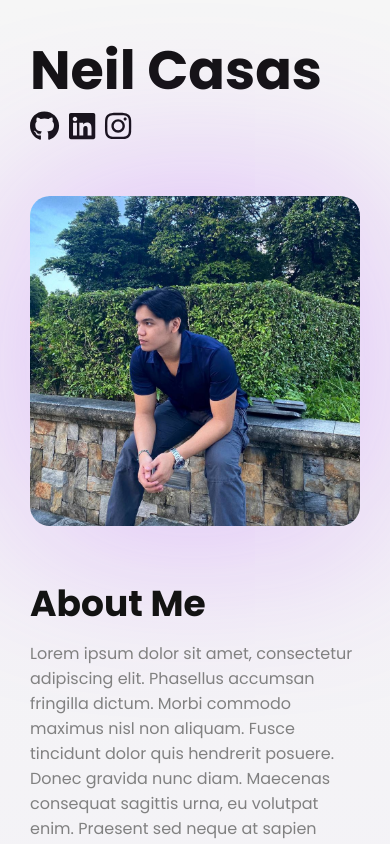
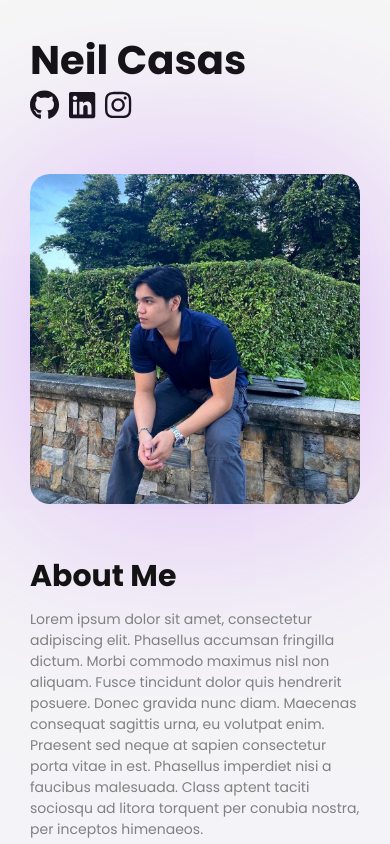
Before and after one commit to neilcasas/portfolio-v1, a Next.js app: page / in a window 390 px wide. Shown: the top 844 px of the page. Built offline with nearby package versions, Linux system fonts and the light colour scheme.

Commit message:
added new font variables

```diff
--- a/src/app/components/Hero.module.scss
+++ b/src/app/components/Hero.module.scss
@@ -1,7 +1,7 @@
 .hero {
   margin-bottom: 50px;
   h1 {
-    font-size: 84px;
+    font-size: var(--header-size);
     color: var(--main-color);
     font-family: var(--header-font);
   }
@@ -19,11 +19,3 @@
     }
   }
 }
-
-@media screen and (max-width: 600px) {
-  .hero {
-    h1 {
-      font-size: 54px;
-    }
-  }
-}
--- a/src/app/components/Projects.module.scss
+++ b/src/app/components/Projects.module.scss
@@ -25,6 +25,12 @@
   display: flex;
   flex-direction: column;
   gap: 10px;
+}
+
+.title {
+  font-size: 24px;
+  font-weight: bold;
+  color: var(--main-color);
 }
 
 .imgContainer {
--- a/src/app/components/Projects.tsx
+++ b/src/app/components/Projects.tsx
@@ -28,8 +28,8 @@ export const Project: React.FC<ProjectProps> = (props: ProjectProps) => {
       <div className={styles.imgContainer}>
         <Image src={props.image} alt={props.title} />
       </div>
-      <div>{props.title}</div>
-      <div>{props.description}</div>
+      <div className={styles.title}>{props.title}</div>
+      <div className={styles.description}>{props.description}</div>
       <div className={styles.skills}>
         {props.skills.map((skill, key) => (
           <Skill key={key} text={skill} />
--- a/src/app/components/Subheader.module.scss
+++ b/src/app/components/Subheader.module.scss
@@ -1,5 +1,5 @@
 .subheader {
-  font-size: 36px;
+  font-size: var(--subheader-size);
   color: var(--main-color);
   margin-bottom: 10px;
 }
--- a/src/app/globals.scss
+++ b/src/app/globals.scss
@@ -8,6 +8,7 @@
 
 body {
   font-family: var(--regular-font);
+  font-size: var(--regular-size);
   background: var(--background-color);
   background: var(--background-gradient);
   color: var(--regular-color);
@@ -51,7 +52,9 @@ body {
   );
   --header-size: 84px;
   --subheader-size: 36px;
+  --regular-size: 16px;
 }
+
 @media (prefers-color-scheme: dark) {
   body {
     --main-color: rgb(241, 241, 241);
@@ -77,3 +80,18 @@ body {
     );
   }
 }
+
+@media screen and (max-width: 900px) {
+  :root {
+    --header-size: 54px;
+    --subheader-size: 36px;
+  }
+}
+
+@media screen and (max-width: 600px) {
+  :root {
+    --header-size: 40px;
+    --subheader-size: 30px;
+    --regular-size: 14px;
+  }
+}
```
